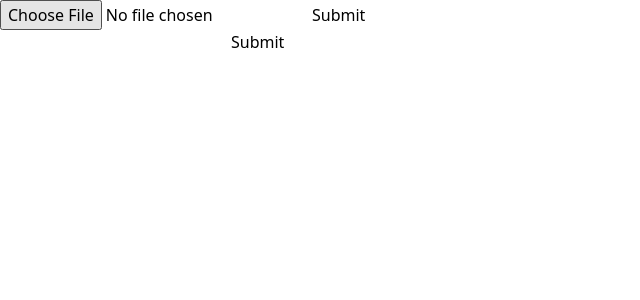
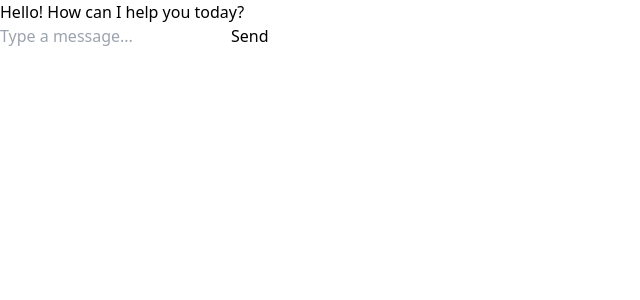
Before and after one commit to kanugurajesh/LLM-Chat, a React (Vite) app in the folder frontend/: page / in a window 1280 px wide. Shown: the top 300 px of the page, without its empty margins (0-640 px from the left). Built offline with nearby package versions, Linux system fonts and the light colour scheme.

Commit message:
Adding the chat bot components

```diff
--- a/frontend/src/App.tsx
+++ b/frontend/src/App.tsx
@@ -1,5 +1,6 @@
 import { useState } from "react";
-import Chat from "./Chat";
+// import Chat from "./Chat";
+import Chat from "./components/Chat";
 
 function App() {
   const [file, setFile] = useState<File | null>(null);
@@ -41,7 +42,7 @@ function App() {
 
   return (
     <div>
-      <form onSubmit={handleSubmit} method="post">
+      {/* <form onSubmit={handleSubmit} method="post">
         <input
           type="file"
           accept="application/pdf" // Specify the accepted file type
@@ -51,7 +52,7 @@ function App() {
           {uploading ? "Uploading..." : "Submit"}
         </button>
       </form>
-      {message && <p>{message}</p>}
+      {message && <p>{message}</p>} */}
       <Chat />
     </div>
   );
--- /dev/null
+++ b/frontend/src/components/Chat.tsx
@@ -0,0 +1,84 @@
+'use client'
+
+import { useState, useRef, useEffect } from 'react'
+
+type Message = {
+  id: number
+  text: string
+  sender: 'user' | 'bot'
+}
+
+export default function Chat() {
+  const [messages, setMessages] = useState<Message[]>([
+    { id: 1, text: "Hello! How can I help you today?", sender: 'bot' }
+  ])
+  const [inputMessage, setInputMessage] = useState('')
+  const messagesEndRef = useRef<HTMLDivElement>(null)
+
+  const scrollToBottom = () => {
+    messagesEndRef.current?.scrollIntoView({ behavior: "smooth" })
+  }
+
+  useEffect(scrollToBottom, [messages])
+
+  const handleSendMessage = (e: React.FormEvent) => {
+    e.preventDefault()
+    if (inputMessage.trim() === '') return
+
+    const newUserMessage: Message = {
+      id: messages.length + 1,
+      text: inputMessage,
+      sender: 'user'
+    }
+
+    setMessages(prevMessages => [...prevMessages, newUserMessage])
+    setInputMessage('')
+
+    // Simulate bot response
+    setTimeout(() => {
+      const botResponse: Message = {
+        id: messages.length + 2,
+        text: "Thanks for your message. I'm a simple bot, so I don't have real responses yet.",
+        sender: 'bot'
+      }
+      setMessages(prevMessages => [...prevMessages, botResponse])
+    }, 1000)
+  }
+
+  return (
+    <div className="flex flex-col h-screen bg-gray-100">
+      <div className="flex-1 overflow-y-auto p-4 space-y-4">
+        {messages.map(message => (
+          <div
+            key={message.id}
+            className={`max-w-xs md:max-w-md lg:max-w-lg xl:max-w-xl p-3 rounded-lg ${
+              message.sender === 'user'
+                ? 'bg-blue-500 text-white ml-auto'
+                : 'bg-white text-gray-800'
+            }`}
+          >
+            {message.text}
+          </div>
+        ))}
+        <div ref={messagesEndRef} />
+      </div>
+      <form onSubmit={handleSendMessage} className="p-4 bg-white border-t">
+        <div className="flex space-x-2">
+          <input
+            type="text"
+            value={inputMessage}
+            onChange={(e) => setInputMessage(e.target.value)}
+            placeholder="Type a message..."
+            className="flex-1 p-2 border rounded-md focus:outline-none focus:ring-2 focus:ring-blue-500"
+          />
+          <button
+            type="submit"
+            className="px-4 py-2 bg-blue-500 text-white rounded-md hover:bg-blue-600 focus:outline-none focus:ring-2 focus:ring-blue-500 focus:ring-offset-2"
+          >
+            Send
+          </button>
+        </div>
+      </form>
+    </div>
+  )
+}
```
